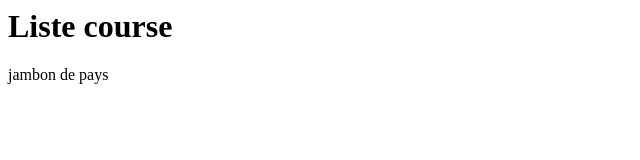
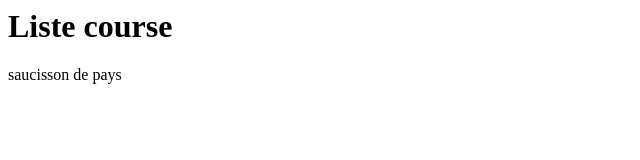
Before and after one commit to Hangooten/sgv, a plain HTML site: page index.html in a window 1280 px wide. Shown: the full height of the page, 0-640 px from the left. Drawn offline with Linux system fonts and the light colour scheme.

Commit message:
remplacer jambon par saucisson

```diff
--- a/index.html
+++ b/index.html
@@ -1,2 +1,2 @@
 <h1>Liste course</h1>
-    <p>jambon de pays</p>
+<p>saucisson de pays</p>
```
